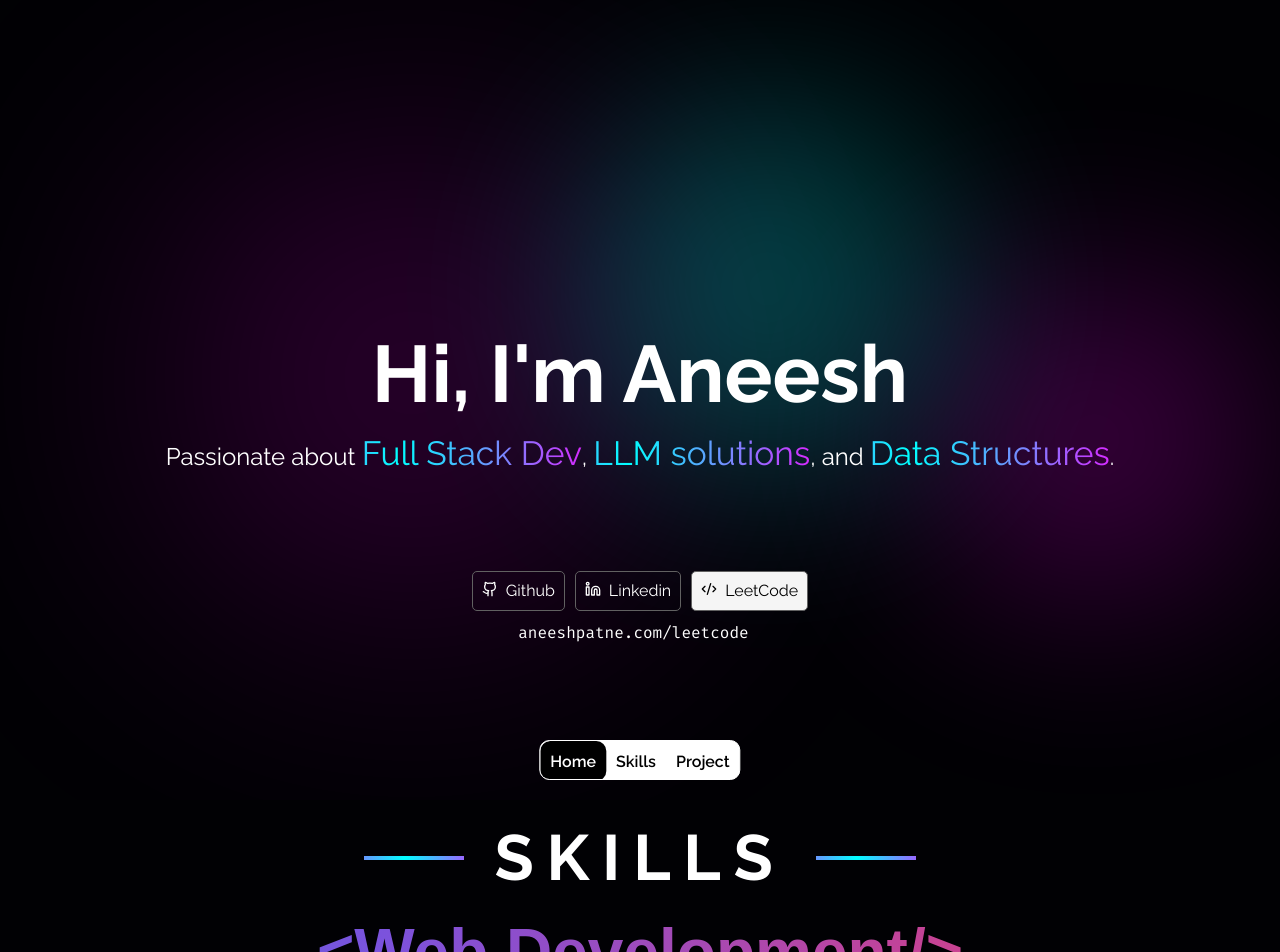
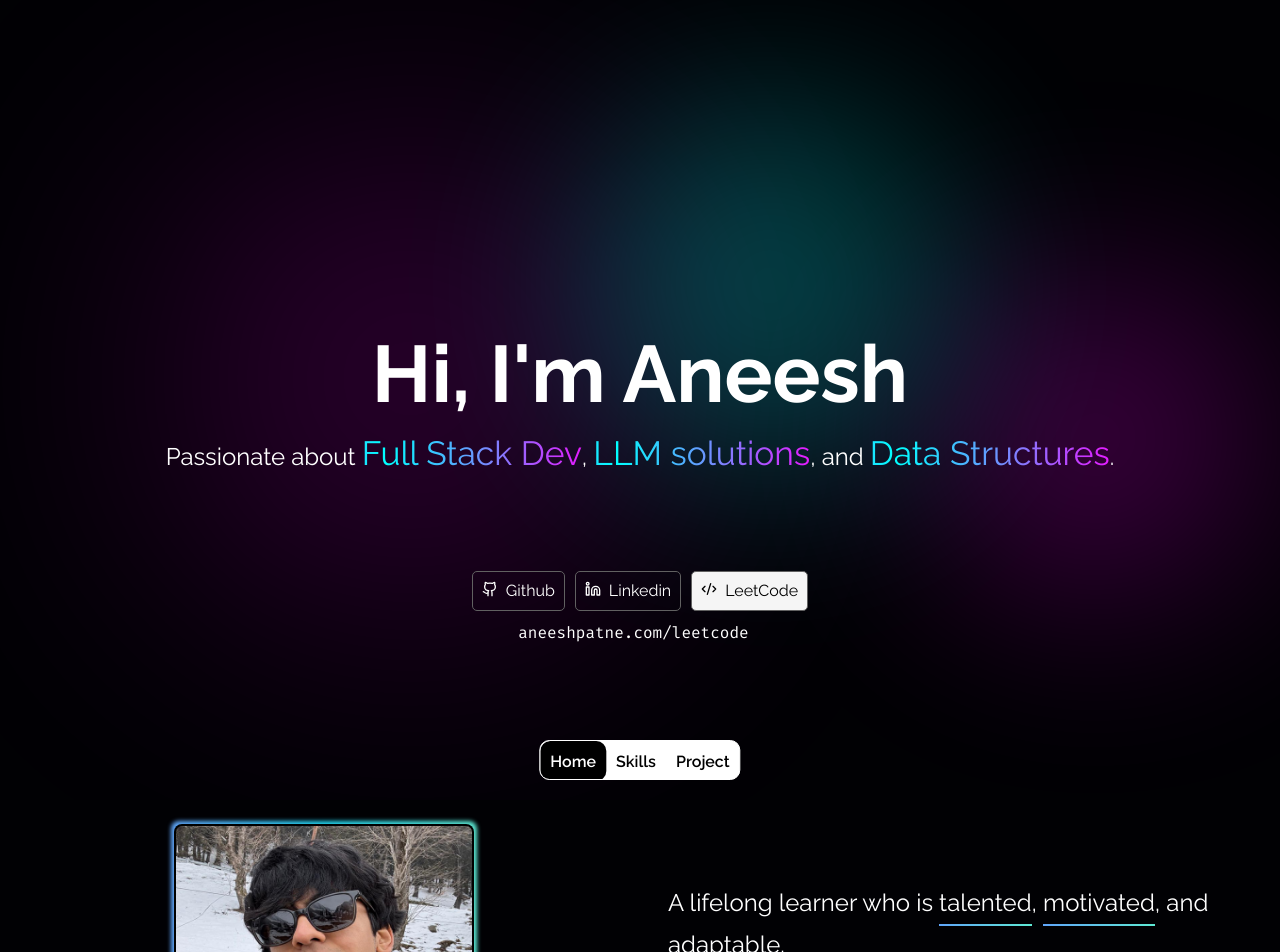
Before and after one commit to aneeshpatne/Personal-Portfolio, a Next.js app: page / in a window 1280 px wide. Shown: the top 952 px of the page. Built offline with nearby package versions, Linux system fonts and the light colour scheme.

Commit message:
feat: restructure Footer component and update layout for consistent styling

```diff
--- a/src/app/layout.js
+++ b/src/app/layout.js
@@ -81,10 +81,7 @@ export default function RootLayout({ children }) {
           dangerouslySetInnerHTML={{ __html: JSON.stringify(jsonLdData) }}
         />
       </head>
-      <body>
-        {children}
-        <Footer />
-      </body>
+      <body>{children}</body>
       <GoogleAnalytics gaId="G-2ZB3L8XV5X" />
     </html>
   );
--- a/src/components/Footer.jsx
+++ b/src/components/Footer.jsx
@@ -2,6 +2,7 @@ import styles from "./style/Footer.module.css";
 
 export default function Footer() {
   return (
+    <footer className={styles.Footer}>
       <div id={styles.FooterContainer}>
         <div id={styles.FooterTextContainer}>
           <p>
@@ -9,5 +10,6 @@ export default function Footer() {
           </p>
         </div>
       </div>
+    </footer>
   );
 }
--- a/src/components/HomePage.jsx
+++ b/src/components/HomePage.jsx
@@ -4,7 +4,7 @@ import React from "react";
 import dynamic from "next/dynamic";
 import NameNew from "./NameNew";
 import Loading from "@/app/loading";
-
+import Footer from "./Footer";
 const Profile = dynamic(() => import("./AboutMeNew"), {
   loading: () => <Loading />,
 });
@@ -28,14 +28,14 @@ const Menu = dynamic(() => import("./Menu"), {
 });
 export default function HomePage() {
   return (
-    <>
+    <div style={{ position: "relative" }}>
       <section id="home">
         <NameNew />
       </section>
       <Menu />
+      <Profile />
       <section id="skills">
         <Skills />
-
         <WebDev />
         <MatrixLLM />
         <DSA />
@@ -43,6 +43,7 @@ export default function HomePage() {
       <section id="project">
         <ProjectNew />
       </section>
-    </>
+      <Footer />
+    </div>
   );
 }
--- a/src/components/style/Footer.module.css
+++ b/src/components/style/Footer.module.css
@@ -6,7 +6,12 @@
   width: 100%;
   margin-top: 2%;
   border-top: 1px solid var(--dark-bg-accent);
+  margin-top: 20px;
 }
 #FooterContainer.LightMode {
   border-top: 1px solid var(--light-bg-accent);
 }
+#Footer {
+  position: absolute;
+  bottom: 0;
+}
```
Lines whose indentation alone changed are shown as unchanged.
